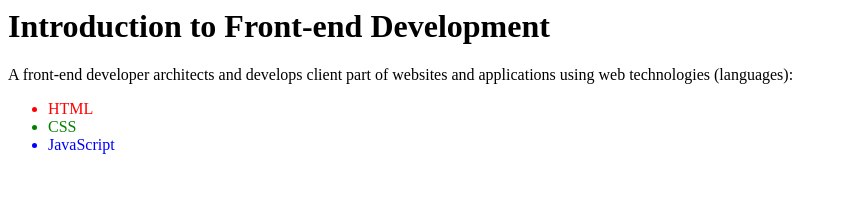
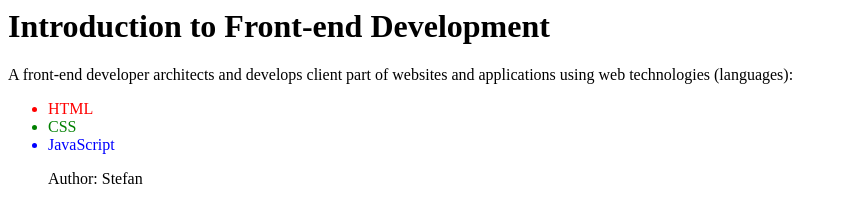
Before and after one commit to stefanstanojlovic/test-frontend-development, a plain HTML site: page index.html in a window 1280 px wide. Shown: the whole page, without its empty margins (0-846 px from the left). Drawn offline with Linux system fonts and the light colour scheme.

Commit message:
New paragraph added

```diff
--- a/index.html
+++ b/index.html
@@ -10,4 +10,6 @@
 
 <li style="color: blue;">JavaScript</li>
 
+<p>Author: Stefan </p>
+
 </ul>
```
